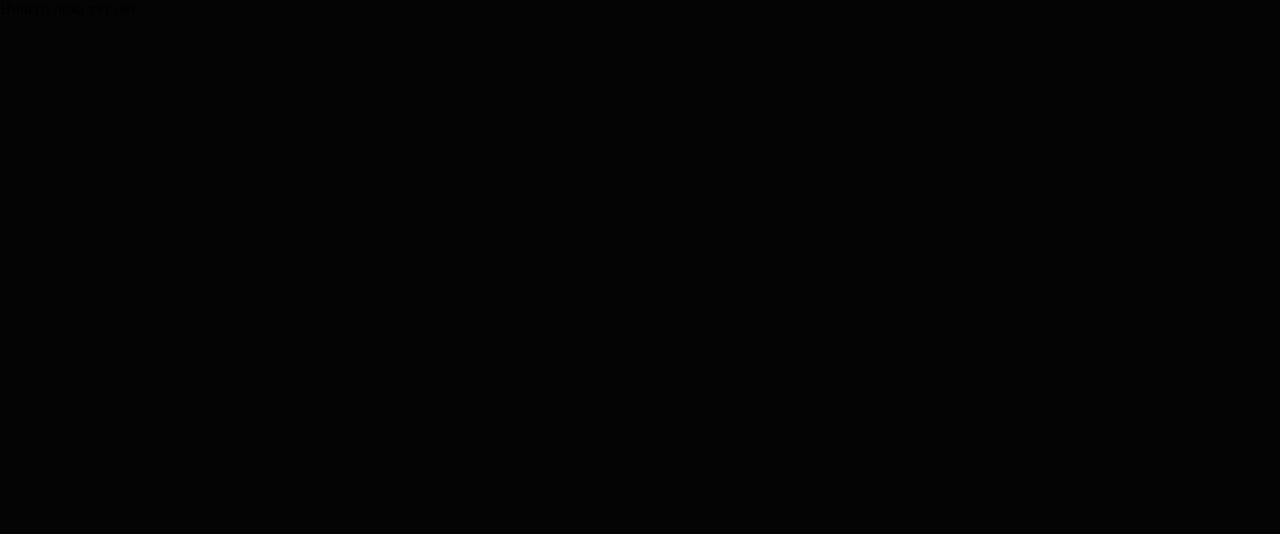
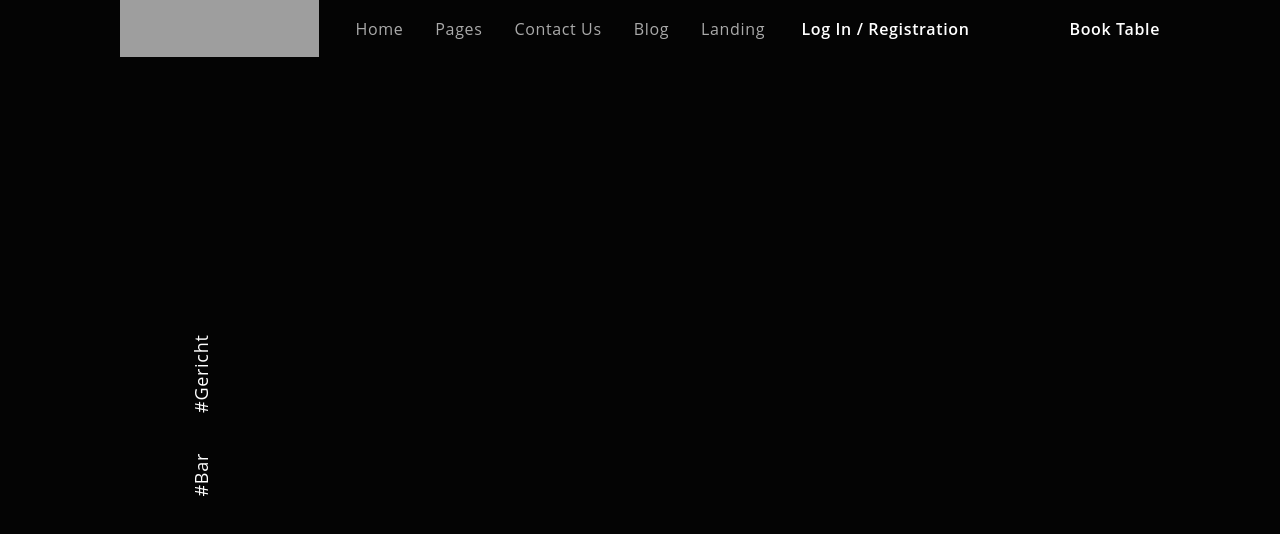
Before and after one commit to MariaRez/restaurant, a React (Create React App) app: page /bar in a window 1280 px wide. Shown: the top 534 px of the page. Built offline with nearby package versions, Linux system fonts and the light colour scheme; grey boxes are pictures that could not be loaded; the HTML template or start-up script is replaced by a standard one.

Commit message:
feat: add aside

```diff
--- /dev/null
+++ b/src/components/Aside/Aside.css
@@ -0,0 +1,18 @@
+.nav {
+  font-weight: 400;
+  position: absolute;
+  top: 400px;
+  left: 120px;
+  width: 161px;
+  transform: rotate(-90deg);
+  z-index: 10;
+}
+
+.nav-items {
+  display: flex;
+  gap: 40px;
+}
+
+.nav-item {
+  cursor: pointer;
+}
--- /dev/null
+++ b/src/components/Aside/Aside.js
@@ -0,0 +1,14 @@
+import './Aside.css';
+
+function Aside() {
+  return (
+    <aside className='nav additional-font text_size_s small-header'>
+      <ul className='nav-items'>
+        <li className='nav-item'>#Bar</li>
+        <li className='nav-item'>#Gericht</li>
+      </ul>
+    </aside>
+  );
+}
+
+export default Aside;
--- a/src/components/BarHome/BarHome.js
+++ b/src/components/BarHome/BarHome.js
@@ -1,8 +1,13 @@
+import Aside from '../Aside/Aside';
+import Header from '../Header/Header';
 import './BarHome.css';
 
 function BarHome() {
   return (
-    <p>Ничего пока тут нет</p>
+    <>
+      <Header />
+      <Aside />
+    </>
   );
 }
 
--- a/src/components/RestaurantHome/RestaurantHome.js
+++ b/src/components/RestaurantHome/RestaurantHome.js
@@ -1,9 +1,13 @@
+import Aside from '../Aside/Aside';
 import Header from '../Header/Header';
 import './RestaurantHome.css';
 
 function RestaurantHome() {
   return (
-    <Header />
+    <>
+      <Header />
+      <Aside />
+    </>
   );
 }
 
--- a/src/index.css
+++ b/src/index.css
@@ -157,3 +157,59 @@ ul {
   text-decoration-style: solid;
   text-decoration-thickness: 3px;
 }
+
+/* логотипы и прочее */
+.big-logo {
+  width: 289px;
+  height: 83px;
+  background-position: center;
+  background-repeat: no-repeat;
+  background-size: contain;
+}
+
+.logo-back {
+  position: absolute;
+  width: 391px;
+  height: 415px;
+  left: 40%;
+  bottom: 280px;
+  z-index: 0;
+  background-position: center;
+  background-repeat: no-repeat;
+  background-size: contain;
+}
+
+.small-logo {
+  width: 142px;
+  height: 142px;
+  position: absolute;
+  background-position: center;
+  background-repeat: no-repeat;
+  background-size: contain;
+}
+
+.small-logo_reservation {
+  top: -225px;
+  right: -125px;
+}
+
+.small-logo_see-menu {
+  z-index: 10;
+  left: 145px;
+  top: -32px;
+}
+
+.small-logo_about-chef {
+  right: 287px;
+  bottom: -60px;
+}
+
+.small-logo_blogs {
+  right: -218px;
+  bottom: -39px;
+}
+
+.small-logo_newsletter {
+  top: -204px;
+  left: -172px;
+}
```
Also changed, not shown: old/index.css (+0 -76 lines), old/index.html (+0 -7 lines).
